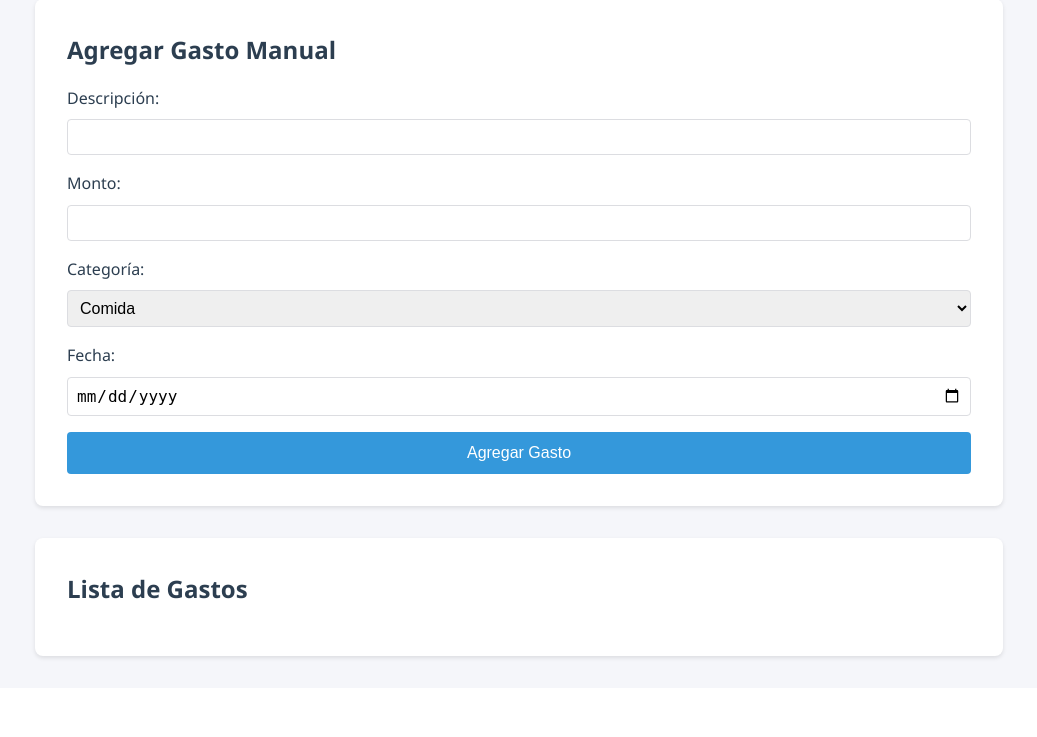
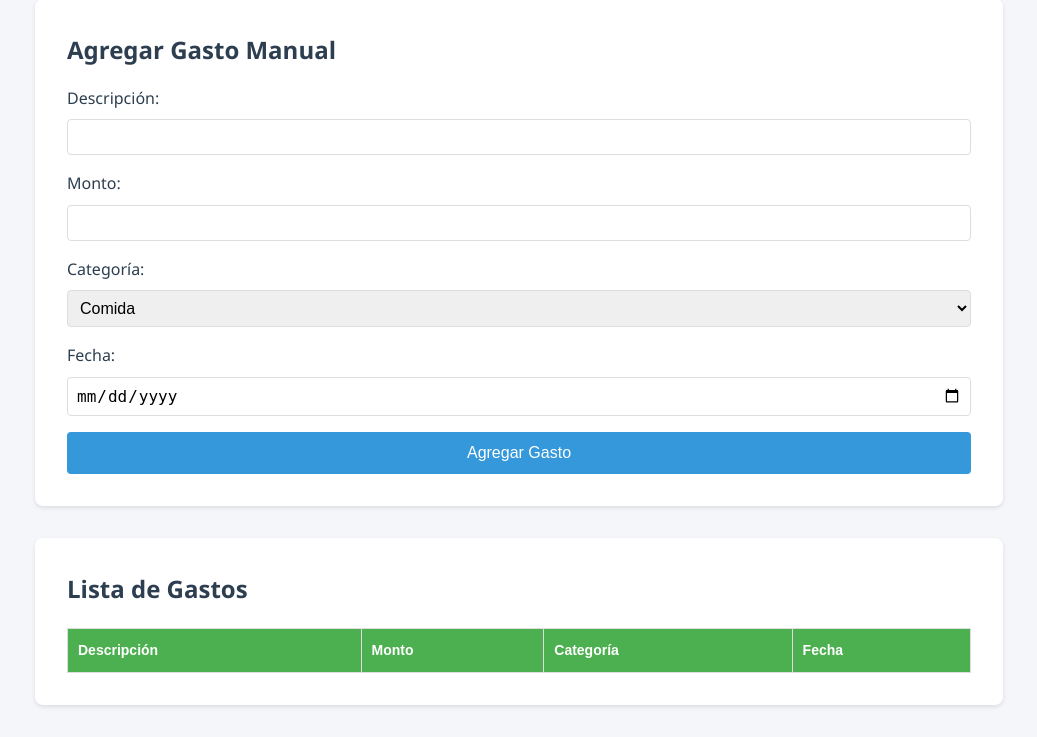
Before and after one commit to LuckTateYB/Rastreo-de-gastos, a Flask app: page / in a window 1280 px wide. Shown: the part 116-853 px from the top of the page, without its empty margins (121-1158 px from the left). Before the commit the page ends 777 px from the top, so only its background shows below. Run offline with Flask 3, Linux system fonts and the light colour scheme; data that the repository does not hold is empty.

Commit message:
create a expenses table

```diff
--- a/app/static/css/style.css
+++ b/app/static/css/style.css
@@ -110,3 +110,42 @@ button:hover {
   border-radius: 4px;
   font-size: 0.8rem;
 }
+
+/* Estilo para la tabla */
+#expensesTable {
+  width: 100%;
+  border-collapse: collapse;
+  margin-top: 20px;
+  font-family: Arial, sans-serif;
+  font-size: 14px;
+  text-align: left;
+}
+
+/* Estilo para las cabeceras de la tabla */
+#expensesTable thead th {
+  background-color: #4caf50;
+  color: white;
+  padding: 10px;
+  border: 1px solid #ddd;
+}
+
+/* Estilo para las filas de la tabla */
+#expensesTable tbody tr {
+  border: 1px solid #ddd;
+  transition: background-color 0.2s;
+}
+
+/* Estilo para las celdas de las filas */
+#expensesTable tbody td {
+  padding: 10px;
+}
+
+/* Estilo para el hover de las filas */
+#expensesTable tbody tr:hover {
+  background-color: #f1f1f1;
+}
+
+/* Alternar colores de las filas */
+#expensesTable tbody tr:nth-child(even) {
+  background-color: #f9f9f9;
+}
--- a/app/static/js/main.js
+++ b/app/static/js/main.js
@@ -18,7 +18,7 @@ document.addEventListener("DOMContentLoaded", function () {
       return;
     }
 
-    // Enviamos los datos al backend usando fetch
+    // Enviamos los datos al backend
     fetch("/agregar_gasto", {
       method: "POST",
       headers: {
@@ -48,12 +48,30 @@ document.addEventListener("DOMContentLoaded", function () {
 
         // Creamos elementos para cada gasto
         data.forEach((gasto) => {
-          const item = document.createElement("div");
-          item.classList.add("expense-item");
-          item.textContent = `${gasto.fecha} - ${gasto.descripcion} (${
-            gasto.categoria
-          }): S/${parseFloat(gasto.monto).toFixed(2)}`;
-          expensesList.appendChild(item);
+          const row = document.createElement("tr");
+
+          // Celda para la descripción
+          const descripcionCell = document.createElement("td");
+          descripcionCell.textContent = gasto.descripcion;
+          row.appendChild(descripcionCell);
+
+          // Celda para el monto
+          const montoCell = document.createElement("td");
+          montoCell.textContent = `S/${parseFloat(gasto.monto).toFixed(2)}`;
+          row.appendChild(montoCell);
+
+          // Celda para la categoría
+          const categoriaCell = document.createElement("td");
+          categoriaCell.textContent = gasto.categoria;
+          row.appendChild(categoriaCell);
+
+          // Celda para la fecha
+          const fechaCell = document.createElement("td");
+          fechaCell.textContent = gasto.fecha;
+          row.appendChild(fechaCell);
+
+          // Agregamos la fila a la tabla
+          expensesList.appendChild(row);
         });
       })
       .catch((error) => console.error("Error al listar los gastos:", error));
--- a/app/templates/index.html
+++ b/app/templates/index.html
@@ -48,7 +48,19 @@
 
       <div class="expenses-container">
         <h2>Lista de Gastos</h2>
-        <div id="expensesList"></div>
+        <table id="expensesTable">
+          <thead>
+            <tr>
+              <th>Descripción</th>
+              <th>Monto</th>
+              <th>Categoría</th>
+              <th>Fecha</th>
+            </tr>
+          </thead>
+          <tbody id="expensesList">
+            <!-- Los datos de los gastos se generarán aquí -->
+          </tbody>
+        </table>
       </div>
     </div>
     <script
```
